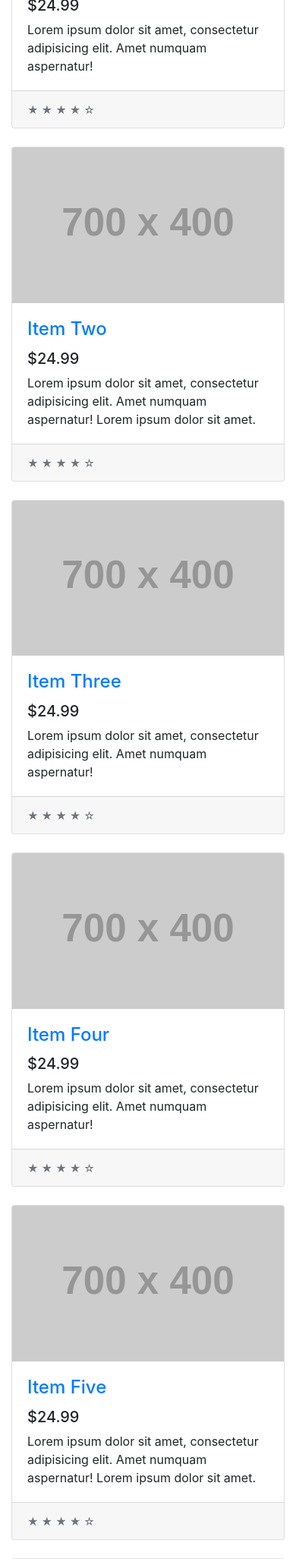
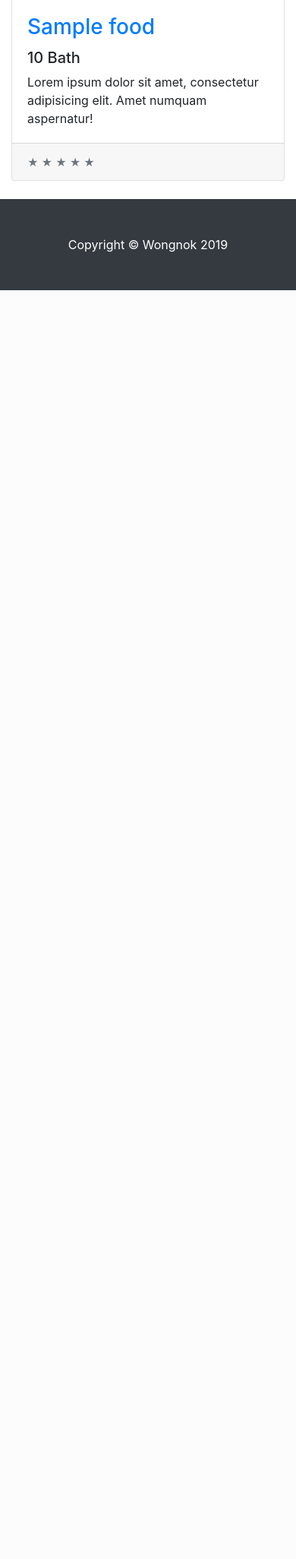
Before and after one commit to firsticz/human, a CodeIgniter app: page /human/ in a window 390 px wide. Shown: the part 759-2811 px from the top of the page at 76% size. After the commit the page ends 1141 px from the top, so only its background shows below. Run offline with CodeIgniter, Linux system fonts and the light colour scheme; tables that the repository leaves empty or names only in its code hold one stand-in row (values such as "Sample post"); grey boxes labelled with a size stand in for pictures from a placeholder-image service; some libraries are stand-ins or nearby versions.

Commit message:
edit template

```diff
--- a/application/config/autoload.php
+++ b/application/config/autoload.php
@@ -58,7 +58,7 @@
 |
 |	$autoload['libraries'] = array('user_agent' => 'ua');
 */
-$autoload['libraries'] = array();
+$autoload['libraries'] = array('database','session');
 
 /*
 | -------------------------------------------------------------------
--- a/application/config/database.php
+++ b/application/config/database.php
@@ -76,9 +76,9 @@
 $db['default'] = array(
 	'dsn'	=> '',
 	'hostname' => 'localhost',
-	'username' => '',
+	'username' => 'root',
 	'password' => '',
-	'database' => '',
+	'database' => 'wongnok',
 	'dbdriver' => 'mysqli',
 	'dbprefix' => '',
 	'pconnect' => FALSE,
--- a/application/controllers/Welcome.php
+++ b/application/controllers/Welcome.php
@@ -20,12 +20,34 @@
 	 */
 	public function index()
 	{
-		// $this->load->view('nav');
-		$this->load->view('home');
+		$this->load->model('FoodModel');
+		$food = $this->FoodModel->getfood();
+		$data['food'] = $food;
+
+		$this->load->view('header');
+		$this->load->view('navbar');
+		$this->load->view('home', $data);
+		$this->load->view('footer');
 	}
 	public function login()
 	{
-		// $this->load->view('nav');
 		$this->load->view('login');
 	}
+
+	public function checkLogin(){
+		$id  = isset($_POST['id'])?$_POST['id']:"";
+		$pass = isset($_POST['password'])?$_POST['password']:"";
+		$this->load->model('FoodModel');
+		$result = $this->FoodModel->checkLogin($id,$pass);
+		if($result){
+			echo '<script>alert("Login Success")</script>';
+			redirect('Welcome/');
+
+		}else{
+			echo "<script>alert('username หรือ password ไม่ถูกต้อง');
+				window.location.href='login';
+				</script>";
+		}
+
+	}
 }
--- /dev/null
+++ b/application/models/FoodModel.php
@@ -0,0 +1,30 @@
+<?php
+class FoodModel extends CI_Model
+{
+    public function checkLogin($id, $pass){
+		$sql ="SELECT * FROM user where username = '".$id."' and password = '".$pass."' ";
+		// var_dump($sql);
+		$query = $this->db->query($sql);
+		$result = false;
+		if($query){
+			foreach ($query->result() as $row ) {
+				if($row->password == $pass){
+					$_SESSION['login'] = 1;
+					$_SESSION['userid'] = $row->userid;
+					$_SESSION['username'] = $row->username;
+					$result = true;
+				}
+			}
+        }
+        // var_dump($result);
+		return $result;
+    }
+
+
+    public function getfood()
+    {
+        $sql = "SELECT * FROM food";
+		$query = $this->db->query($sql);
+		return $query;
+    }
+}
--- /dev/null
+++ b/application/views/footer.php
@@ -0,0 +1,15 @@
+ <!-- Footer -->
+ <footer class="py-5 bg-dark">
+    <div class="container">
+      <p class="m-0 text-center text-white">Copyright &copy; Wongnok 2019</p>
+    </div>
+    <!-- /.container -->
+  </footer>
+
+  <!-- Bootstrap core JavaScript -->
+  <script src="<?php echo base_url();?>assets/js/jquery.min.js"></script>
+  <script src="<?php echo base_url();?>assets/js/bootstrap.bundle.min.js"></script>
+
+</body>
+
+</html>
--- /dev/null
+++ b/application/views/header.php
@@ -0,0 +1,19 @@
+<!DOCTYPE html>
+<html lang="en">
+
+<head>
+
+  <meta charset="utf-8">
+  <meta name="viewport" content="width=device-width, initial-scale=1, shrink-to-fit=no">
+  <meta name="description" content="">
+  <meta name="author" content="">
+
+  <title>Wongnok</title>
+
+  <!-- Bootstrap core CSS -->
+  <link href="<?php echo base_url();?>assets/css/bootstrap.min.css" rel="stylesheet">
+
+  <!-- Custom styles for this template -->
+  <link href="<?php echo base_url();?>assets/css/shop-homepage.css" rel="stylesheet">
+
+</head>
--- a/application/views/home.php
+++ b/application/views/home.php
@@ -1,52 +1,8 @@
-<!DOCTYPE html>
-<html lang="en">
 
-<head>
-
-  <meta charset="utf-8">
-  <meta name="viewport" content="width=device-width, initial-scale=1, shrink-to-fit=no">
-  <meta name="description" content="">
-  <meta name="author" content="">
-
-  <title>Wongnok</title>
-
-  <!-- Bootstrap core CSS -->
-  <link href="<?php echo base_url();?>assets/css/bootstrap.min.css" rel="stylesheet">
-
-  <!-- Custom styles for this template -->
-  <link href="<?php echo base_url();?>assets/css/shop-homepage.css" rel="stylesheet">
-
-</head>
 
 <body>
 
-  <!-- Navigation -->
-  <nav class="navbar navbar-expand-lg navbar-dark bg-dark fixed-top">
-    <div class="container">
-      <a class="navbar-brand" href="#">Wongnok</a>
-      <button class="navbar-toggler" type="button" data-toggle="collapse" data-target="#navbarResponsive" aria-controls="navbarResponsive" aria-expanded="false" aria-label="Toggle navigation">
-        <span class="navbar-toggler-icon"></span>
-      </button>
-      <div class="collapse navbar-collapse" id="navbarResponsive">
-        <ul class="navbar-nav ml-auto">
-          <li class="nav-item active">
-            <a class="nav-link" href="#">Home
-              <span class="sr-only">(current)</span>
-            </a>
-          </li>
-          <li class="nav-item">
-            <a class="nav-link" href="#">About</a>
-          </li>
-          <li class="nav-item">
-            <a class="nav-link" href="#">Services</a>
-          </li>
-          <li class="nav-item">
-            <a class="nav-link" href="#">Contact</a>
-          </li>
-        </ul>
-      </div>
-    </div>
-  </nav>
+
 
   <!-- Page Content -->
   <div class="container">
@@ -96,23 +52,30 @@
 
         <div class="row">
 
-          <div class="col-lg-4 col-md-6 mb-4">
+        <?php
+          foreach ($food->result() as $row) {
+            ?>
+            <div class="col-lg-4 col-md-6 mb-4">
             <div class="card h-100">
-              <a href="#"><img class="card-img-top" src="http://placehold.it/700x400" alt=""></a>
+              <a href="#"><img class="card-img-top" src="<?php echo base_url() ?>assets/img/<?php echo $row->pic ?>" alt=""></a>
               <div class="card-body">
-                <h4 class="card-title">
-                  <a href="#">Item One</a>
-                </h4>
-                <h5>$24.99</h5>
+                <h3 class="card-title">
+                  <a href="#"><?php echo $row->foodname ?></a>
+                </h3>
+                <h5><?php echo $row->price ?> Bath</h5>
                 <p class="card-text">Lorem ipsum dolor sit amet, consectetur adipisicing elit. Amet numquam aspernatur!</p>
               </div>
               <div class="card-footer">
-                <small class="text-muted">&#9733; &#9733; &#9733; &#9733; &#9734;</small>
+                <small class="text-muted">&#9733; &#9733; &#9733; &#9733; &#9733;</small>
               </div>
             </div>
           </div>
+          <?php
+          }
+          ?>
 
-          <div class="col-lg-4 col-md-6 mb-4">
+
+          <!-- <div class="col-lg-4 col-md-6 mb-4">
             <div class="card h-100">
               <a href="#"><img class="card-img-top" src="http://placehold.it/700x400" alt=""></a>
               <div class="card-body">
@@ -190,7 +153,7 @@
                 <small class="text-muted">&#9733; &#9733; &#9733; &#9733; &#9734;</small>
               </div>
             </div>
-          </div>
+          </div> -->
 
         </div>
         <!-- /.row -->
@@ -203,19 +166,3 @@
 
   </div>
   <!-- /.container -->
-
-  <!-- Footer -->
-  <footer class="py-5 bg-dark">
-    <div class="container">
-      <p class="m-0 text-center text-white">Copyright &copy; Your Website 2019</p>
-    </div>
-    <!-- /.container -->
-  </footer>
-
-  <!-- Bootstrap core JavaScript -->
-  <script src="<?php echo base_url();?>assets/js/jquery.min.js"></script>
-  <script src="<?php echo base_url();?>assets/js/bootstrap.bundle.min.js"></script>
-
-</body>
-
-</html>
--- /dev/null
+++ b/application/views/navbar.php
@@ -0,0 +1,27 @@
+<!-- Navigation -->
+<nav class="navbar navbar-expand-lg navbar-dark bg-dark fixed-top">
+    <div class="container">
+      <a class="navbar-brand" href="#">Wongnok</a>
+      <button class="navbar-toggler" type="button" data-toggle="collapse" data-target="#navbarResponsive" aria-controls="navbarResponsive" aria-expanded="false" aria-label="Toggle navigation">
+        <span class="navbar-toggler-icon"></span>
+      </button>
+      <div class="collapse navbar-collapse" id="navbarResponsive">
+        <ul class="navbar-nav ml-auto">
+          <li class="nav-item active">
+            <a class="nav-link" href="#">Home
+              <span class="sr-only">(current)</span>
+            </a>
+          </li>
+          <li class="nav-item">
+            <a class="nav-link" href="#">About</a>
+          </li>
+          <li class="nav-item">
+            <a class="nav-link" href="#">Services</a>
+          </li>
+          <li class="nav-item">
+            <a class="nav-link" href="#">Contact</a>
+          </li>
+        </ul>
+      </div>
+    </div>
+  </nav>
```
Also changed, not shown: application/views/login.php (+4 -11 lines), assets/img/bg.jpg (renamed from img/bg.jpg), assets/img/bgg.jpg (renamed from img/bgg.jpg), assets/img/kai.jpg (renamed from img/kai.jpg), assets/img/kai.png (renamed from img/kai.png), assets/img/pat.png (added), assets/img/patk.png (renamed from img/patk.png), assets/img/test.png (renamed from img/test.png), assets/img/tomyum.png (renamed from img/tomyum.png), assets/img/yum.png (renamed from img/yum.png), 3 other files.
